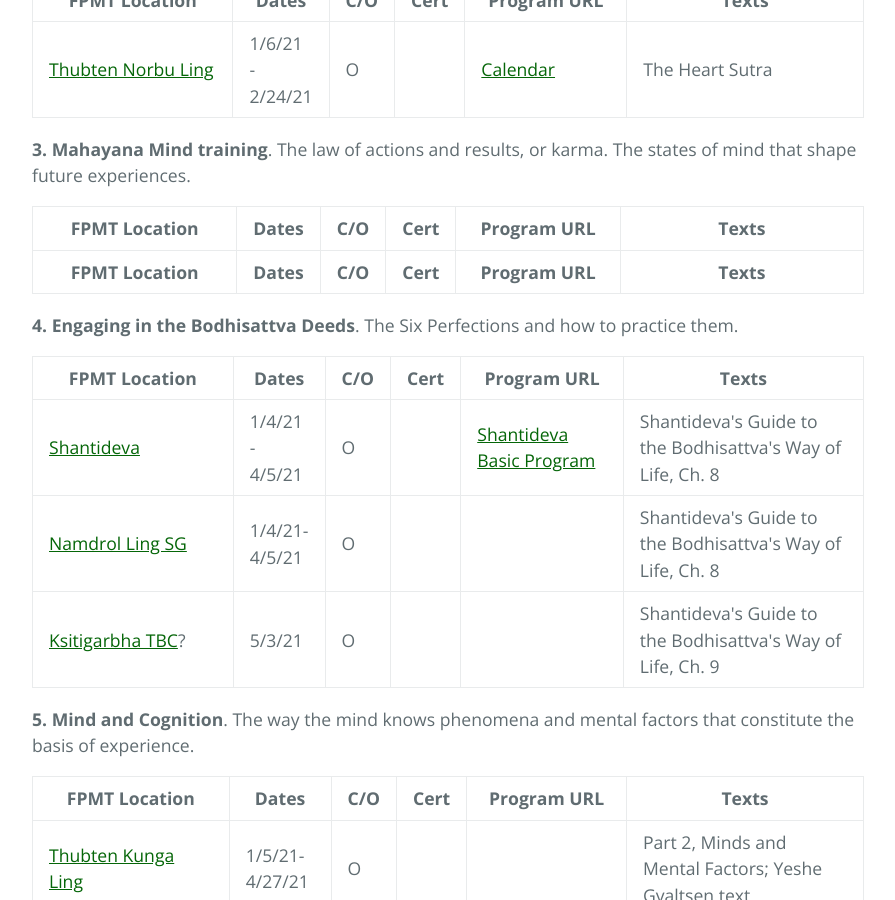
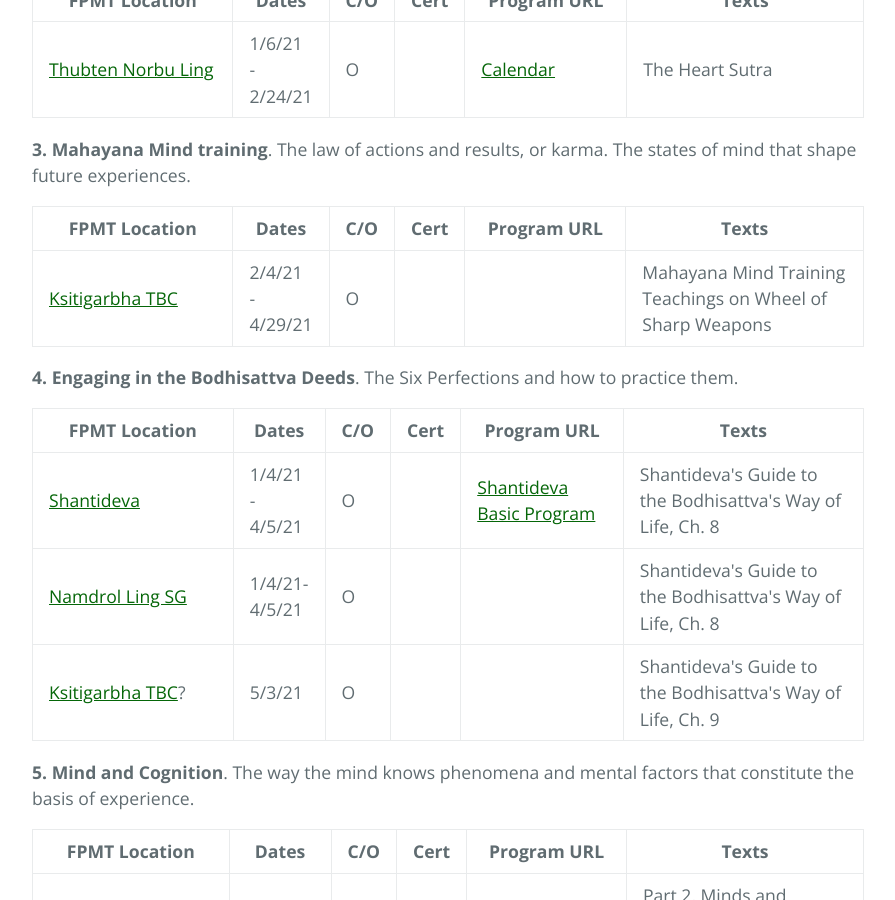
Before and after one commit to lgeorge/lgeorge.github.io, a Jekyll site: the page built from fpmt-na/index.html, in a window 1280 px wide and 900 px high, scrolled down 1019 px. Shown: the whole window, without its empty margins (192-1087 px from the left). Built offline with Jekyll 4.4.1, drawn with Linux system fonts in a browser that asks for light colours.

Commit message:
fix mmt course entry

```diff
--- a/fpmt-na/index.html
+++ b/fpmt-na/index.html
@@ -87,12 +87,12 @@
     		</thead>
     		<tbody>
     			<tr>
-            <th class="has-text-align-center" data-align="center" width="25%">FPMT Location</th>
-            <th class="has-text-align-center" data-align="center" width="10%">Dates</th>
-            <th class="has-text-align-center" data-align="center" width="7%">C/O</th>
-            <th class="has-text-align-center" data-align="center" width="8%">Cert</th>
-            <th class="has-text-align-center" data-align="center" width="20%">Program URL</th>
-            <th class="has-text-align-center" data-align="center" width="30%">Texts</th>
+            <td class="has-text-align-center" data-align="center"><a href="https://ktbctaos.org/" target="_blank" rel="noreferrer noopener">Ksitigarbha TBC</a></td>
+            <td class="has-text-align-center" data-align="center">2/4/21 - 4/29/21</td>
+            <td class="has-text-align-center" data-align="center">O</td>
+            <td class="has-text-align-center" data-align="center"></td>
+            <td class="has-text-align-center" data-align="center"></td>
+            <td class="has-text-align-center" data-align="center">Mahayana Mind Training Teachings on Wheel of Sharp Weapons</td>
           </tr>
     		</tbody>
     	</table>
```
